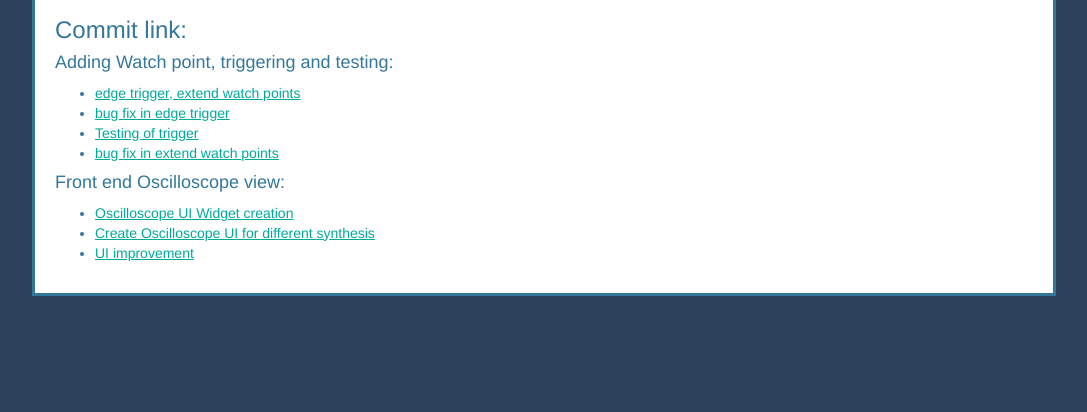
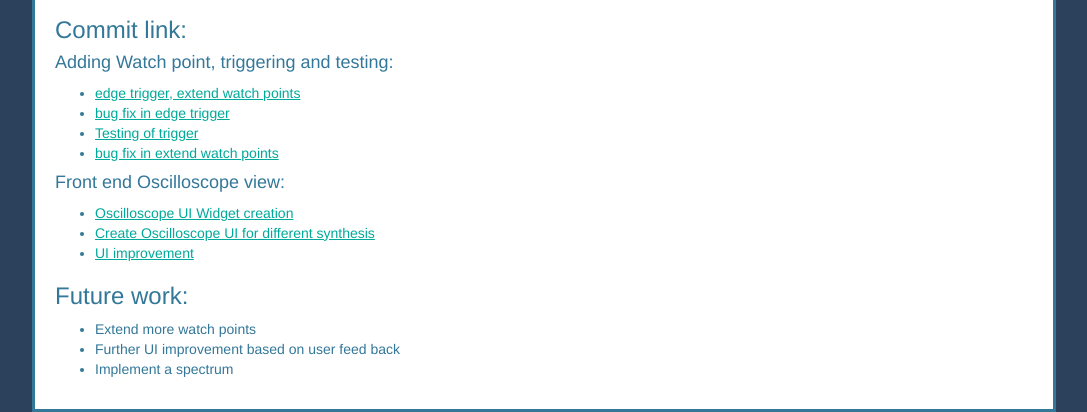
Before and after one commit to zynaddsubfx/zyn-website, a plain HTML site: page GSoC2019.html in a window 1280 px wide. Shown: the part 971-1383 px from the top of the page, without its empty margins (96-1183 px from the left). Before the commit the page ends 1267 px from the top, so only its background shows below. Drawn offline with Linux system fonts and the light colour scheme.

Commit message:
add future work section

```diff
--- a/GSoC2019.html
+++ b/GSoC2019.html
@@ -81,6 +81,13 @@
     <li><a href="https://github.com/mruby-zest/mruby-zest/pull/27"> UI improvement </a></li>
 </ul>
 
+<h3>Future work:</h3>
+<ul>
+    <li>Extend more watch points</li>
+    <li>Further UI improvement based on user feed back</li>
+    <li>Implement a spectrum</li>
+</ul>
+
 </div></center>
 <script>
   (function(i,s,o,g,r,a,m){i['GoogleAnalyticsObject']=r;i[r]=i[r]||function(){
```
